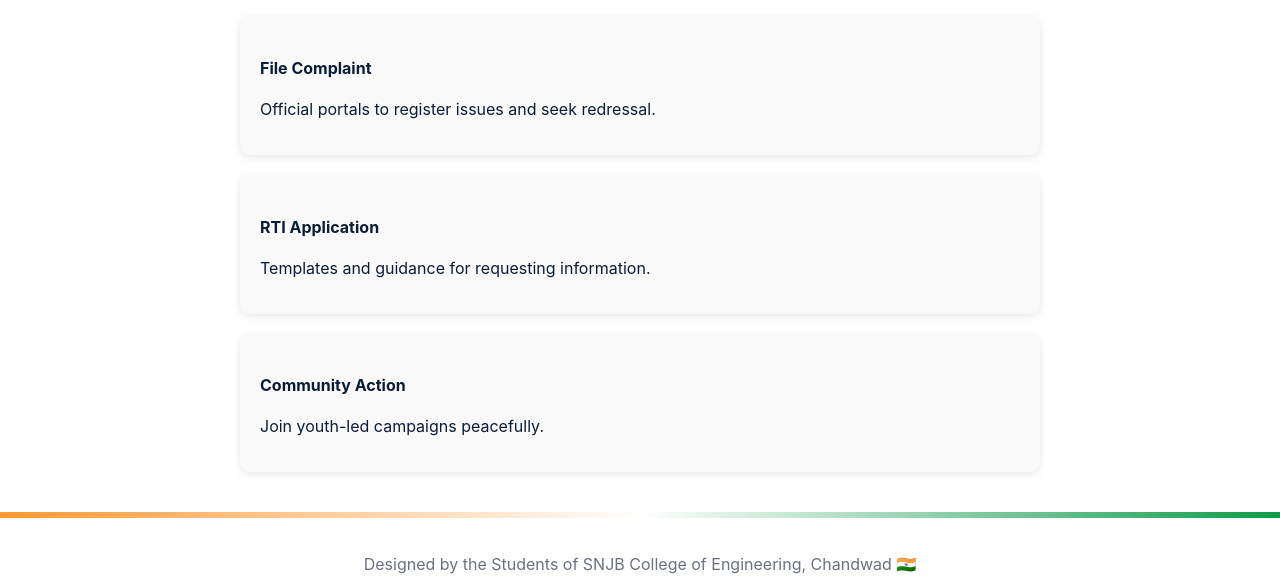
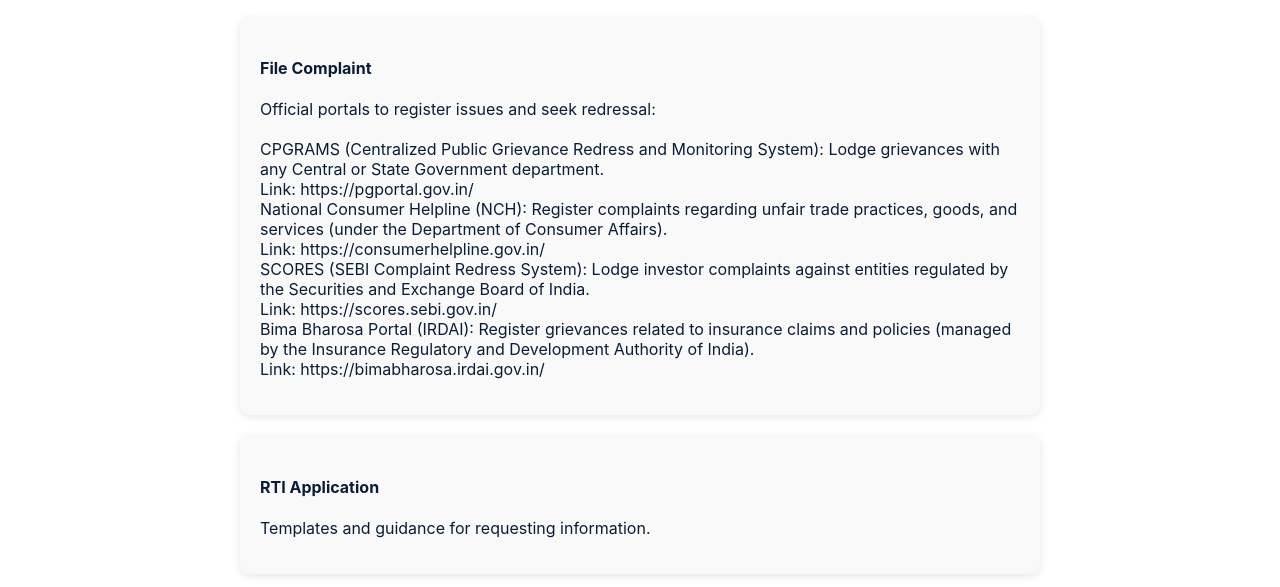
Before and after one commit to TejasJain676/voice-of-the-people, a plain HTML site: page voice.html in a window 1280 px wide. Shown: the part 181-768 px from the top of the page. Drawn offline with Linux system fonts and the light colour scheme; no server answers.

Commit message:
Update voice.html

```diff
--- a/voice.html
+++ b/voice.html
@@ -25,7 +25,22 @@
 <h1>Raise Your Voice</h1>
 <p>Steps for citizens to document issues, file complaints, and use RTI.</p>
 <div class="three-cols">
-<div class="box"><h4>File Complaint</h4><p>Official portals to register issues and seek redressal.</p></div>
+<div class="box"><h4>File Complaint</h4><p>Official portals to register issues and seek redressal:<br><br>
+CPGRAMS (Centralized Public Grievance Redress and Monitoring System): Lodge grievances with any Central or State Government department.
+<br>
+Link: https://pgportal.gov.in/
+<br>
+National Consumer Helpline (NCH): Register complaints regarding unfair trade practices, goods, and services (under the Department of Consumer Affairs).
+<br>
+Link: https://consumerhelpline.gov.in/
+<br>
+SCORES (SEBI Complaint Redress System): Lodge investor complaints against entities regulated by the Securities and Exchange Board of India.
+<br>
+Link: https://scores.sebi.gov.in/
+<br>
+Bima Bharosa Portal (IRDAI): Register grievances related to insurance claims and policies (managed by the Insurance Regulatory and Development Authority of India).
+<br>
+Link: https://bimabharosa.irdai.gov.in/</p></div>
 <div class="box"><h4>RTI Application</h4><p>Templates and guidance for requesting information.</p></div>
 <div class="box"><h4>Community Action</h4><p>Join youth-led campaigns peacefully.</p></div>
 </div>
```
